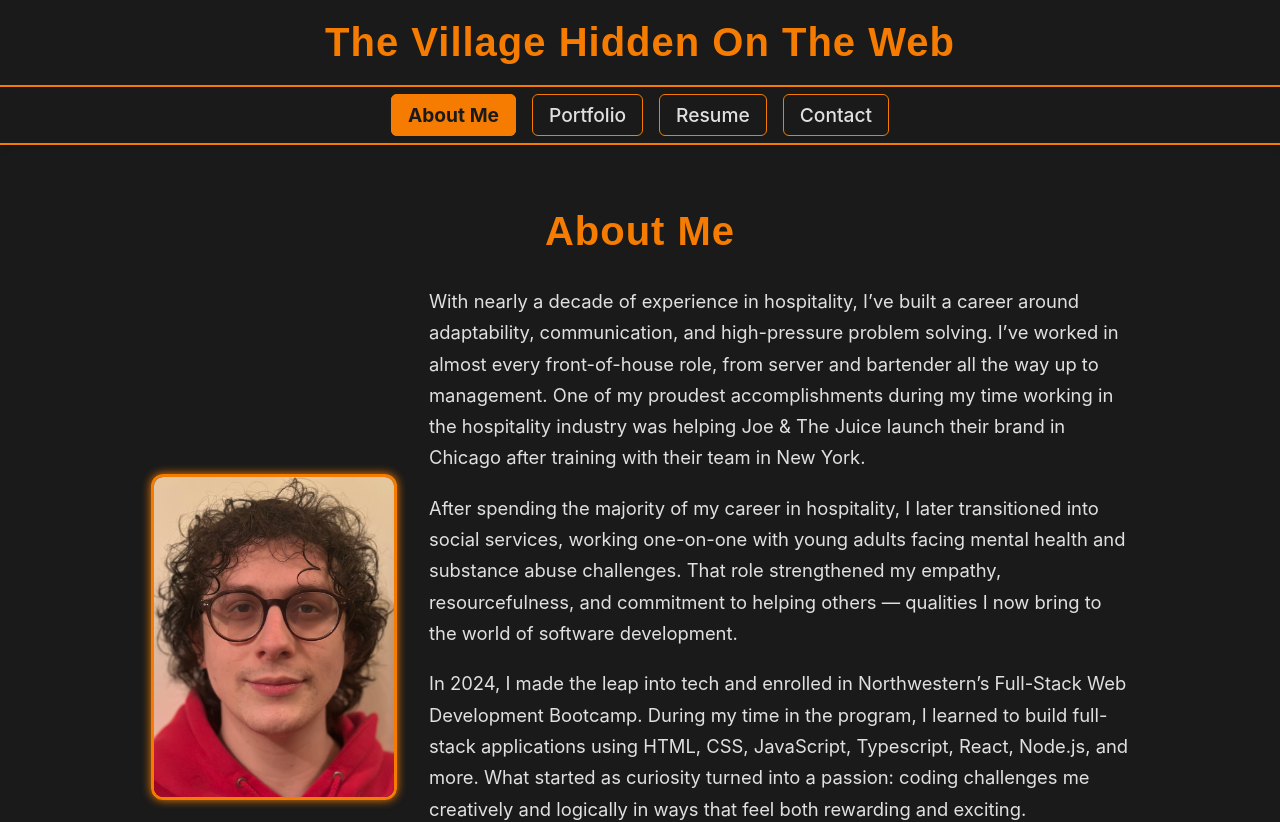
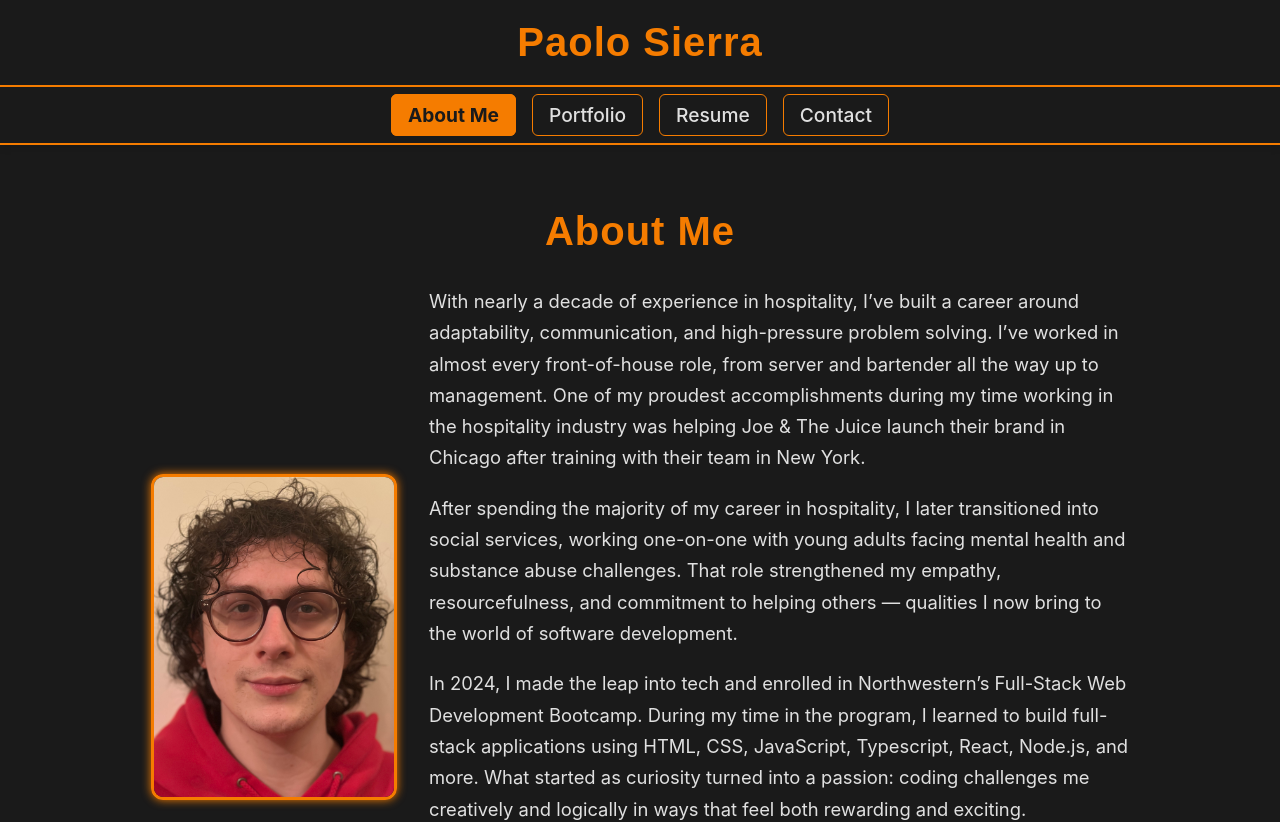
Before and after one commit to Narupo/React-Portfolio, a React (Vite) app: page / in a window 1280 px wide. Shown: the top 822 px of the page. Built offline with nearby package versions, Linux system fonts and the light colour scheme.

Commit message:
updated header

```diff
--- a/src/components/Header.jsx
+++ b/src/components/Header.jsx
@@ -3,7 +3,7 @@ import '../styles/Header.css';
 function Header() {
   return (
     <header>
-      <h1>The Village Hidden On The Web</h1>
+      <h1>Paolo Sierra</h1>
     </header>
   );
 }
```
